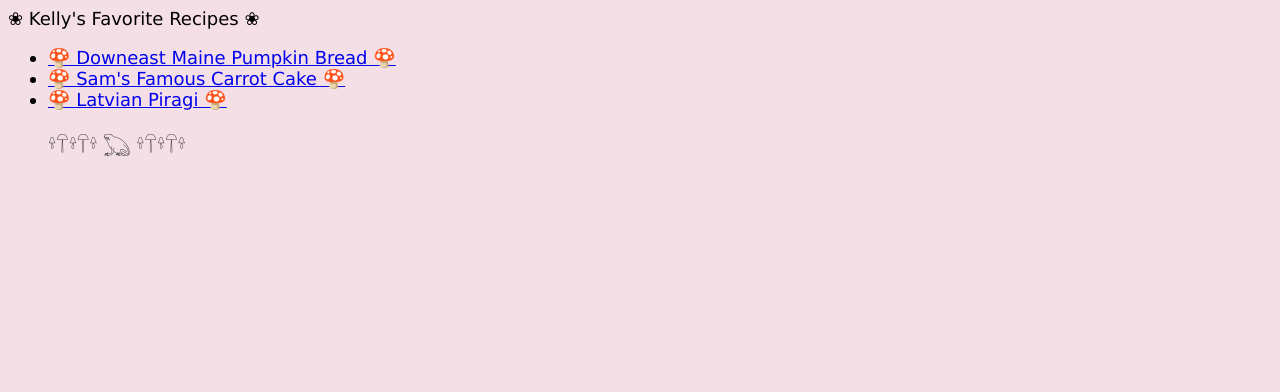
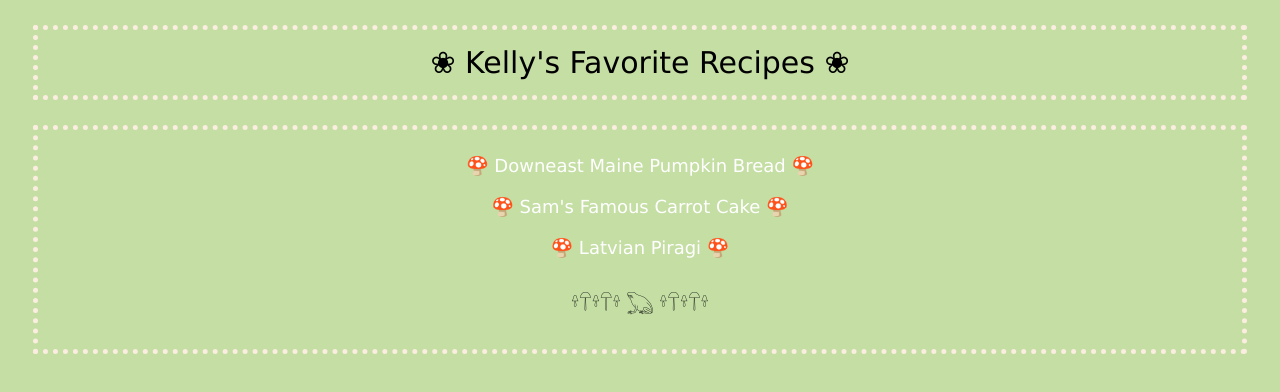
Before and after one commit to miwimiwi/odin-recipes, a plain HTML site: page index.html in a window 1280 px wide. Drawn offline with Linux system fonts and the light colour scheme.

Commit message:
Add more css

```diff
--- a/style.css
+++ b/style.css
@@ -1,9 +1,52 @@
 * {
-   background-color: #f5dfe7;
+   background-color: #c4dea4;
    font-size: 18px;
    font-family: "Lucida Sans", serif;
 }
 
-h1 {
-    font-size: 25px;
+.h1 {
+    font-size: 30px;
+    border-style: dotted;
+    border-color: #fbede0;
+    border-width: 5px;
+    padding: 15px 15px;
+    margin: 25px;
+    text-align: center;
 }
+
+ul {
+    border-style: dotted;
+    border-width: 5px;
+    border-color: #fbede0;
+    list-style: none;
+    padding: 15px 15px;
+    margin: 25px;
+    text-align: center;
+}
+
+li {
+    padding-bottom: 10px;
+    margin: 10px;
+}
+
+a:link {
+    color: white;
+    text-decoration: none;
+}
+
+a:visited {
+    color: #008631;
+    text-decoration: none;
+}
+
+
+
+html {
+    box-sizing: border-box;
+}
+
+*,
+*::before,
+*::after {
+    box-sizing: inherit;
+}
```
